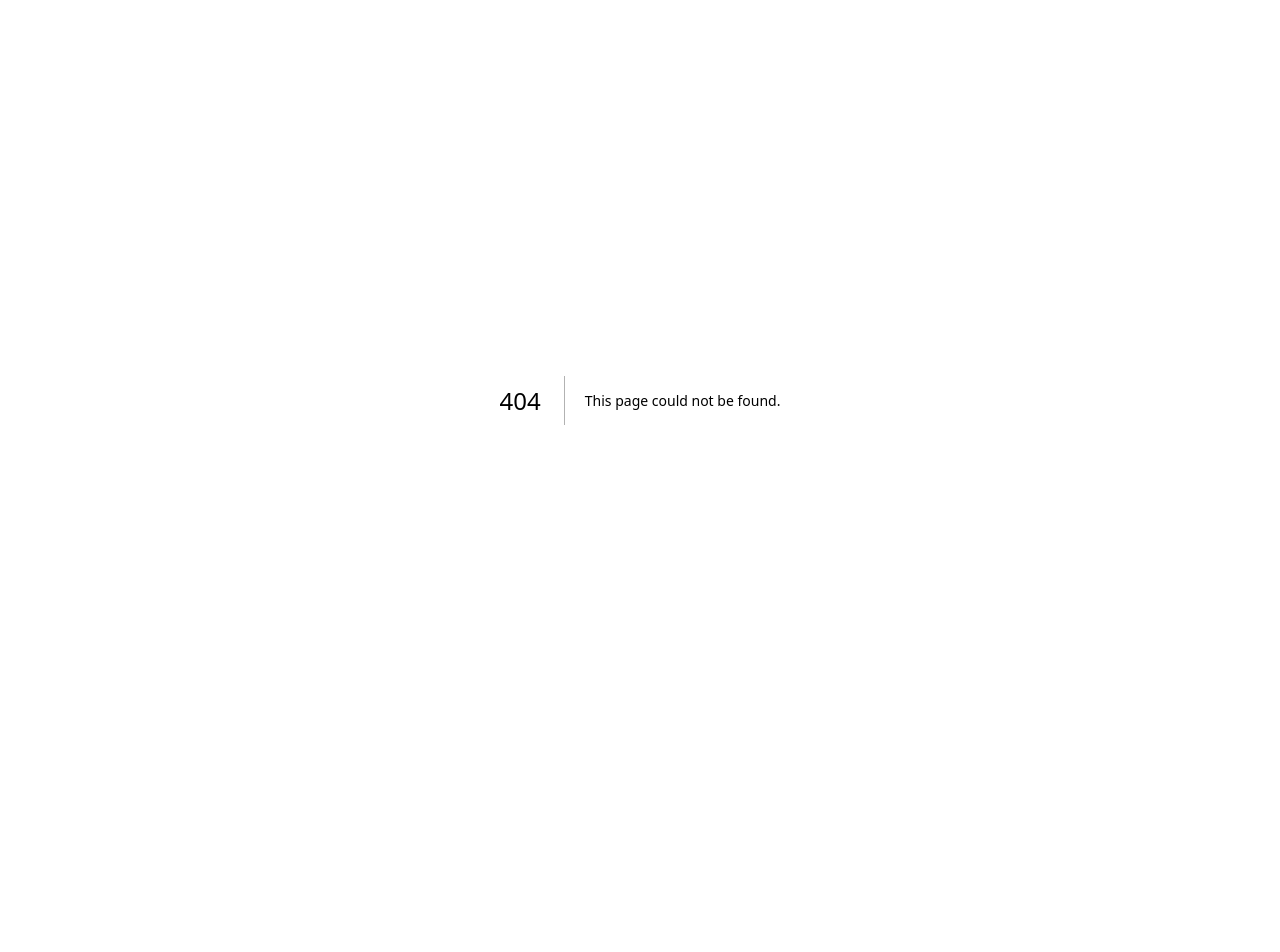
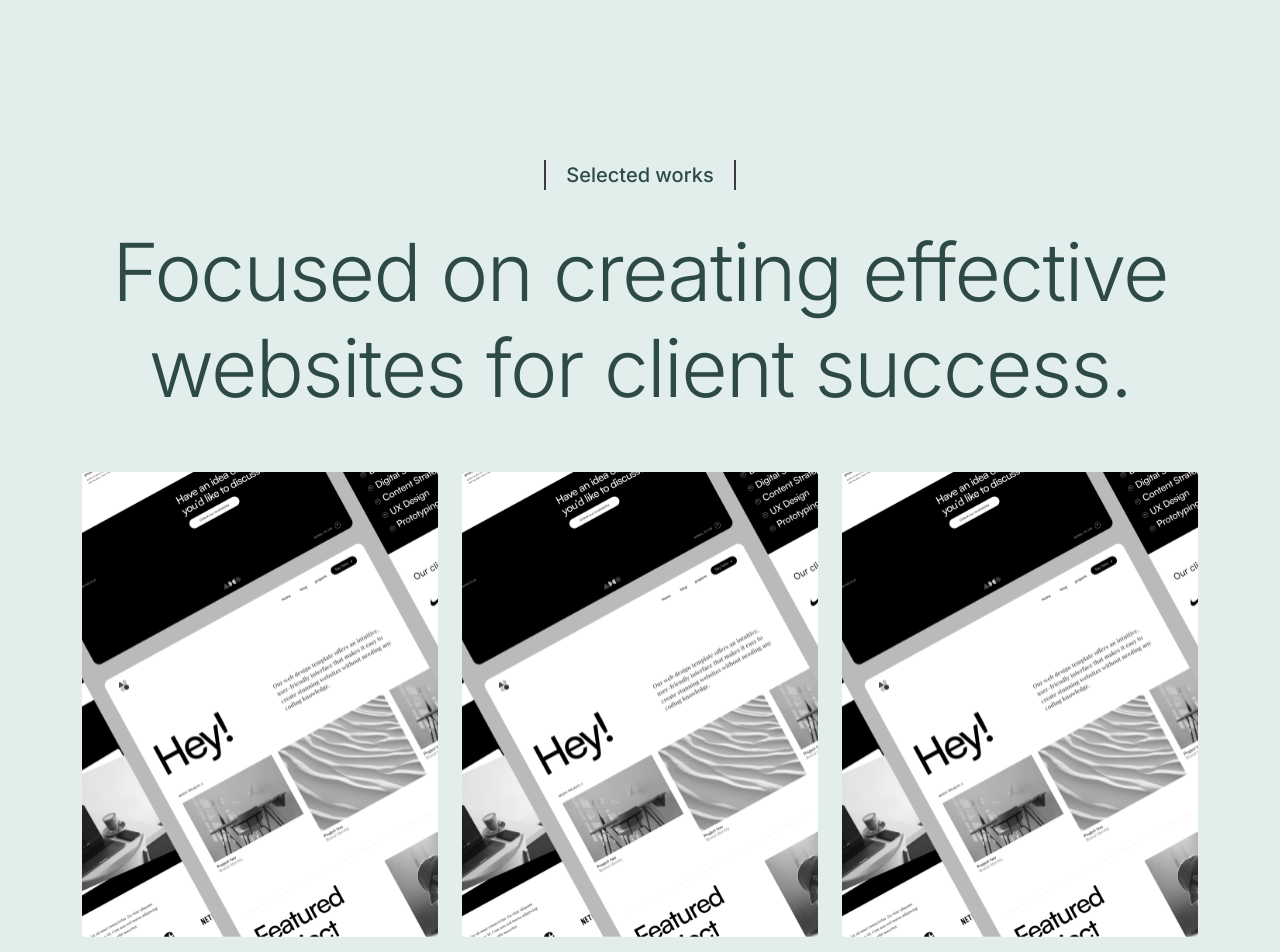
Before and after one commit to MDShakibul/Panther-Studio-V1, a Next.js app: page /components/UI/MainFocus in a window 1280 px wide. Before the commit this address had no page. Shown: the top 952 px of the page. Before the commit the page ends 800 px from the top, so only its background shows below. Built offline with nearby package versions, Linux system fonts and the light colour scheme.

Commit message:
"Add MainFocus component to homepage and adjust related styles"

```diff
--- /dev/null
+++ b/src/pages/components/UI/MainFocus.js
@@ -0,0 +1,68 @@
+import React from "react";
+import style from "../../../styles/Home.module.css";
+import MainFocusImg from "../../assets/images/main-focus-image.svg";
+import Test from "../../assets/images/test.svg";
+import Image from "next/image";
+
+const MainFocus = () => {
+  return (
+    <div className={`${style.mainFocusSection}`}>
+      <div className={`container ${style.ourPortfolioArea} h-100`}>
+        <div className="d-flex justify-content-center">
+          <p
+            className={`${style.heroSectionCompanyTitle}`}
+            style={{ color: "#2E4A45" }}
+          >
+            Selected works
+          </p>
+        </div>
+        <h1
+          className={`footer-nav-link-title ${style.heroSectionCompanyHeader} w-100 text-center`}
+          style={{ color: "#2E4A45" }}
+        >
+          Focused on creating effective websites for client success.
+        </h1>
+
+       {/*  <div className="row">
+            <div className="col-lg-4 d-flex flex-column">
+            <div className="flex-grow-1 h-100">
+
+                <Image src={MainFocusImg} alt="panther-studio"/>
+            </div>
+            </div>
+            <div class="col-md-4 d-flex flex-column">
+                <div class="red-section column flex-grow-1 d-flex justify-content-center">
+                    <Image src={Test} alt="panther-studio"/>
+                </div>
+            <div class="blue-section flex-grow-1">
+                <p>sdf</p>
+            </div>
+        </div>
+            <div className="col-lg-4 d-flex flex-column">
+            <div className="flex-grow-1 h-100">
+
+                <Image src={MainFocusImg} alt="panther-studio"/>
+            </div>
+            </div>
+        </div> */}
+
+        <div className="row">
+            <div className="col-lg-4"><Image src={MainFocusImg} alt="panther-studio" layout="responsive"
+        width={500}
+        height={500}/></div>
+            <div className="col-lg-4"><Image src={MainFocusImg} alt="panther-studio" layout="responsive"
+        width={500}
+        height={500}/></div>
+            <div className="col-lg-4"><Image src={MainFocusImg} alt="panther-studio" layout="responsive"
+        width={500}
+        height={500}/></div>
+        </div>
+
+
+
+      </div>
+    </div>
+  );
+};
+
+export default MainFocus;
--- a/src/pages/index.js
+++ b/src/pages/index.js
@@ -6,6 +6,7 @@ import DummyImage from "../pages/assets/images/dummy-image.svg";
 import Link from "next/link";
 import HeroSection from "./components/UI/HeroSection";
 import OurPortfolio from "./components/UI/OurPortfolio";
+import MainFocus from "./components/UI/MainFocus";
 
 export default function Home() {
   return (
@@ -20,6 +21,7 @@ export default function Home() {
 
       <HeroSection/>
       <OurPortfolio/>
+      <MainFocus/>
 
 
     </>
--- a/src/styles/Home.module.css
+++ b/src/styles/Home.module.css
@@ -210,7 +210,7 @@ margin-bottom: 0;
 }
 
 .heroSectionCompanyHeader{
-  margin-bottom: 50px;
+  margin-bottom: 56px;
 }
 
 
@@ -248,3 +248,9 @@ margin-bottom: 0;
     margin-bottom: 40px;
   }
 }
+
+
+/* Main focus */
+.mainFocusSection {
+  background-color: #E1EEEC;
+}
--- a/src/styles/globals.css
+++ b/src/styles/globals.css
@@ -343,7 +343,11 @@ background:  #BEE0D6;
 
 
 /*  */
-
-.v-divider{
-
+.blue-section {
+  /* margin-top: 10px; */
+    background-color: blue;
+    height: 10%;
 }
+.red-section {
+    height: 80%;
+}
```
Also changed, not shown: src/pages/assets/images/main-focus-image.svg (added), src/pages/assets/images/test.svg (added).
